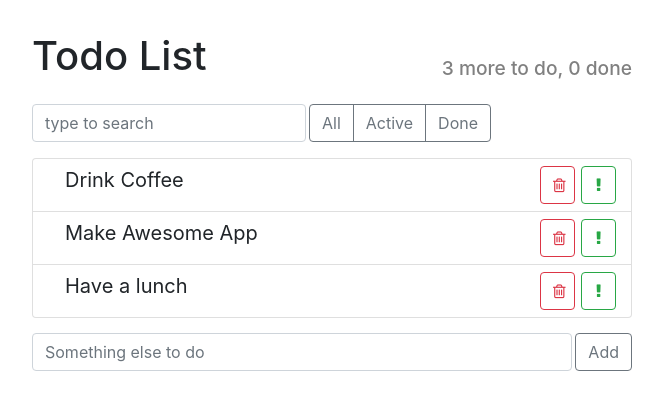
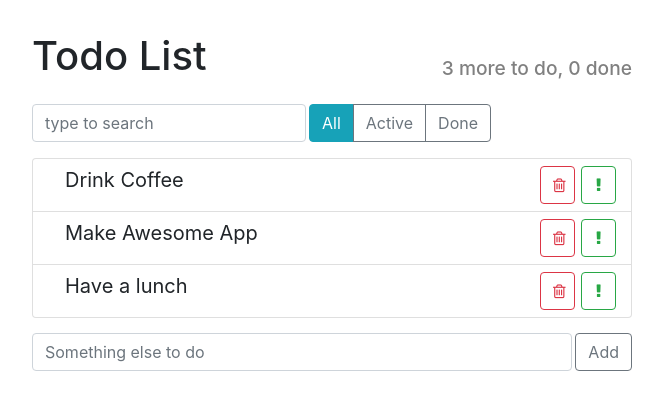
Before and after one commit to AnnaCodes1/todo-app, a React (Create React App) app: page / in a window 1280 px wide. Shown: the top 410 px of the page, without its empty margins (308-971 px from the left). Built offline with nearby package versions, Linux system fonts and the light colour scheme.

Commit message:
created style logic for filter buttons

```diff
--- a/src/components/app/App.js
+++ b/src/components/app/App.js
@@ -110,7 +110,7 @@ class App extends React.Component {
         <AppHeader toDo={todoCount} done={doneCount} />
         <div className="top-panel d-flex">
           <SearchPanel onSearchChange={this.onSearchChange} />
-          <ItemStatusFilter />
+          <ItemStatusFilter filter={filter} />
         </div>
 
         {todoData.length ? (
--- a/src/components/item-status-filter/ItemStatusFilter.jsx
+++ b/src/components/item-status-filter/ItemStatusFilter.jsx
@@ -3,24 +3,24 @@ import React from 'react'
 import './item-status-filter.css'
 
 export default class ItemStatusFilter extends React.Component {
-
-
+  buttons = [
+    { name: 'all', label: 'All' },
+    { name: 'active', label: 'Active' },
+    { name: 'done', label: 'Done' },
+  ]
 
   render() {
-
-    return (
-      <div className="btn-group">
-        <button type="button" className={'btn btn-outline-secondary'} >
-          All
+    const { filter } = this.props
+    const buttons = this.buttons.map(({ name, label }) => {
+      const isActive = filter === name
+      const clazz = isActive ? 'btn-info' : 'btn-outline-secondary'
+      return (
+        <button type="button" className={`btn ${clazz}`} key={name}>
+          {label}
         </button>
-        <button type="button" className={'btn btn-outline-secondary'} >
-          Active
-        </button>
-        <button type="button" className={'btn btn-outline-secondary'} >
-          Done
-        </button>
-      </div>
-    )
+      )
+    })
+    return <div className="btn-group">{buttons}</div>
   }
 }
 // btn-info
```
